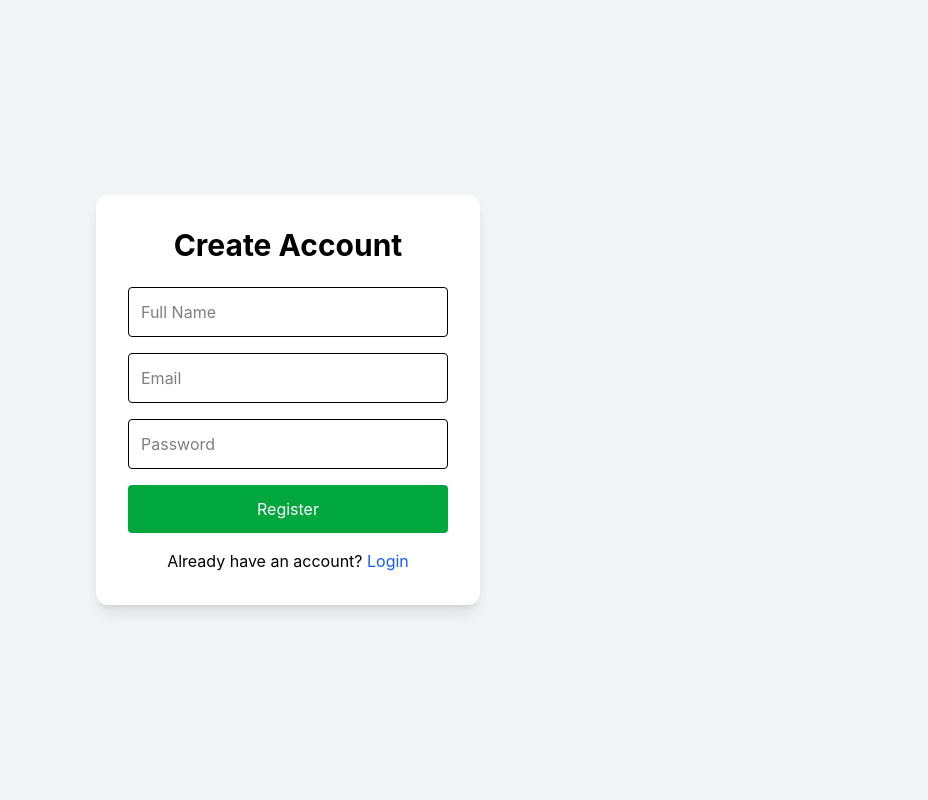
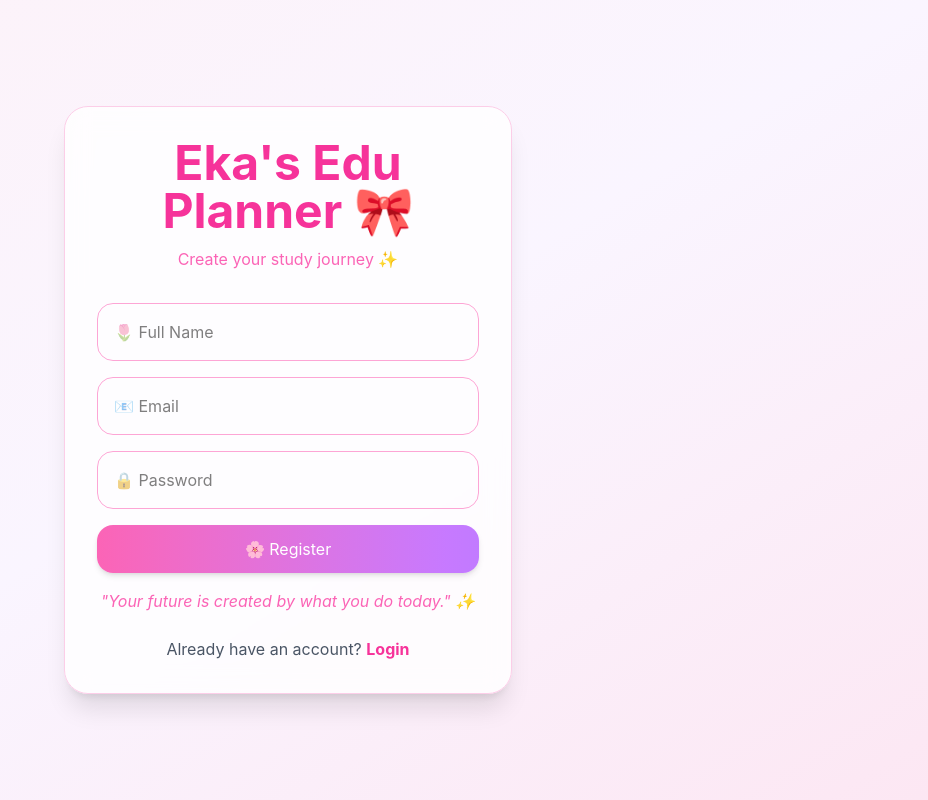
Before and after one commit to mahbubaaktereka/eka-edu-planner, a React (Vite) app: page /register in a window 1280 px wide. Shown: the whole page, without its empty margins (352-1280 px from the left). Built offline with nearby package versions, Linux system fonts and the light colour scheme.

Commit message:
Cute UI makeover completed

```diff
--- a/src/pages/Dashboard.jsx
+++ b/src/pages/Dashboard.jsx
@@ -7,11 +7,15 @@ function Dashboard() {
 
   const [tasks, setTasks] = useState([]);
   const [taskInput, setTaskInput] = useState("");
-  const [subject, setSubject] = useState("Programming");
+  const [subject, setSubject] = useState("💻 Programming");
   const [dueDate, setDueDate] = useState("");
   const [search, setSearch] = useState("");
 
   const token = localStorage.getItem("token");
+
+  const user = JSON.parse(
+    localStorage.getItem("user")
+  );
 
   useEffect(() => {
     if (!token) {
@@ -58,6 +62,7 @@ function Dashboard() {
       );
 
       setTasks([...tasks, res.data]);
+
       setTaskInput("");
       setDueDate("");
     } catch (error) {
@@ -98,30 +103,45 @@ function Dashboard() {
   );
 
   return (
-    <div className="min-h-screen bg-gray-100 p-8">
-      <div className="flex justify-between items-center mb-6">
-        <h1 className="text-4xl font-bold">
-          Eka's Edu Planner
+    <div className="min-h-screen bg-gradient-to-br from-pink-50 via-purple-50 to-pink-100 p-8">
+
+      <div className="flex justify-between items-center mb-8">
+
+        <div>
+          <h1 className="text-5xl font-bold text-pink-500">
+             Eka's Edu Planner 🎀
           </h1>
+
+          <p className="text-xl text-gray-700 mt-3">
+            Welcome, {user?.name} 🌷
+          </p>
+
+          <p className="text-pink-400 mt-2">
+            Stay organized, study smarter and achieve your goals ✨
+          </p>
+        </div>
 
         <button
           onClick={logout}
-          className="bg-red-600 text-white px-4 py-2 rounded"
+          className="bg-gradient-to-r from-purple-400 to-pink-500 text-white px-5 py-3 rounded-2xl shadow-md"
         >
-          Logout
+          💜 Logout
         </button>
+
       </div>
 
-      <div className="bg-white p-5 rounded shadow mb-6">
+      <div className="bg-pink-100 border border-pink-200 p-6 rounded-3xl shadow-md mb-6">
+
         <div className="flex flex-col gap-3">
+
           <input
             type="text"
-            placeholder="Task Name"
+            placeholder="📝 Task Name"
             value={taskInput}
             onChange={(e) =>
               setTaskInput(e.target.value)
             }
-            className="border p-3 rounded"
+            className="border border-pink-300 p-3 rounded-2xl"
           />
 
           <select
@@ -129,57 +149,71 @@ function Dashboard() {
             onChange={(e) =>
               setSubject(e.target.value)
             }
-            className="border p-3 rounded"
+            className="border border-pink-300 p-3 rounded-2xl"
           >
-            <option>Programming</option>
-            <option>Mathematics</option>
-            <option>Physics</option>
-            <option>English</option>
+            <option>💻 Programming</option>
+            <option>📐 Mathematics</option>
+            <option>⚛️ Physics</option>
+            <option>📚 English</option>
           </select>
-
                     <input
             type="date"
             value={dueDate}
             onChange={(e) =>
               setDueDate(e.target.value)
             }
-            className="border p-3 rounded"
+            className="border border-pink-300 p-3 rounded-2xl"
           />
 
           <button
             onClick={addTask}
-            className="bg-blue-600 text-white p-3 rounded"
+            className="bg-gradient-to-r from-pink-400 to-purple-400 text-white p-3 rounded-2xl shadow-md"
           >
-            Add Task
+            ✨ Add Task
           </button>
+
         </div>
       </div>
+
       <input
         type="text"
-        placeholder="Search Task..."
+        placeholder="🔍 Search Task..."
         value={search}
         onChange={(e) =>
           setSearch(e.target.value)
         }
-        className="border p-3 rounded w-full mb-4"
+        className="border border-pink-300 p-3 rounded-2xl w-full mb-4"
       />
 
+      {filteredTasks.length === 0 ? (
+        <div className="text-center py-12">
+          <h2 className="text-4xl font-bold text-pink-500">
+            🧸 No Study Tasks Yet
+          </h2>
+
+          <p className="text-gray-500 mt-3">
+            Add your first task and start
+            your productive journey ✨
+          </p>
+        </div>
+      ) : (
         <div className="space-y-3">
+
           {filteredTasks.map((task) => (
             <div
               key={task._id}
-            className="bg-white p-4 rounded shadow flex justify-between items-center"
+              className="bg-pink-50 border border-pink-200 p-4 rounded-3xl shadow-md flex justify-between items-center"
             >
               <div>
-              <h3 className="font-bold">
+                <h3 className="font-bold text-lg">
                   {task.title}
                 </h3>
 
-              <p>
-                Subject: {task.subject}
+                <p className="mt-1">
+                  {task.subject}
                 </p>
 
-              <p>
+                <p className="text-sm text-gray-500">
                   Due Date: {task.dueDate || "Not Set"}
                 </p>
               </div>
@@ -188,13 +222,15 @@ function Dashboard() {
                 onClick={() =>
                   deleteTask(task._id)
                 }
-              className="bg-red-500 text-white px-3 py-2 rounded"
+                className="bg-pink-500 hover:bg-pink-600 text-white px-4 py-2 rounded-2xl"
               >
-              Delete
+                🗑 Delete
               </button>
             </div>
           ))}
+
         </div>
+      )}
     </div>
   );
 }
--- a/src/pages/Login.jsx
+++ b/src/pages/Login.jsx
@@ -1,83 +1,109 @@
 import { useState } from "react";
-import { useNavigate } from "react-router-dom";
+import { Link, useNavigate } from "react-router-dom";
 import axios from "axios";
 
 function Login() {
   const navigate = useNavigate();
 
-  const [formData, setFormData] = useState({
-    email: "",
-    password: "",
-  });
+  const [email, setEmail] = useState("");
+  const [password, setPassword] = useState("");
 
-  const handleChange = (e) => {
-    setFormData({
-      ...formData,
-      [e.target.name]: e.target.value,
-    });
-  };
-
-  const handleSubmit = async (e) => {
+  const handleLogin = async (e) => {
     e.preventDefault();
 
     try {
       const response = await axios.post(
         "http://localhost:5000/api/auth/login",
-        formData
+        {
+          email,
+          password,
+        }
       );
 
-      localStorage.setItem("token", response.data.token);
+      localStorage.setItem(
+        "token",
+        response.data.token
+      );
 
       localStorage.setItem(
         "user",
         JSON.stringify(response.data.user)
       );
 
-      alert("Login successful");
-
       navigate("/dashboard");
     } catch (error) {
       alert(
         error.response?.data?.message ||
-          "Login failed"
+          "Login Failed"
       );
     }
   };
 
   return (
-    <div className="min-h-screen bg-gray-100 flex items-center justify-center">
-      <div className="bg-white p-8 rounded-xl shadow-lg w-96">
-        <h1 className="text-3xl font-bold text-center mb-6">
-          Eka's Edu Planner
+    <div className="min-h-screen bg-gradient-to-br from-pink-50 via-purple-50 to-pink-100 flex items-center justify-center p-4">
+
+      <div className="bg-white/80 backdrop-blur-md border border-pink-200 shadow-xl rounded-3xl p-8 w-full max-w-md">
+
+        <h1 className="text-5xl font-bold text-center text-pink-500">
+           Eka's Edu Planner 🎀
         </h1>
 
-        <form onSubmit={handleSubmit}>
+        <p className="text-center text-pink-400 mt-3">
+          Plan. Study. Shine. ✨
+        </p>
+
+        <form
+          onSubmit={handleLogin}
+          className="mt-8 space-y-4"
+        >
+
           <input
             type="email"
-            name="email"
-            placeholder="Email"
-            value={formData.email}
-            onChange={handleChange}
-            className="w-full border p-3 rounded mb-4"
+            placeholder="📧 Email"
+            value={email}
+            onChange={(e) =>
+              setEmail(e.target.value)
+            }
+            className="w-full border border-pink-300 p-4 rounded-2xl focus:outline-none focus:ring-2 focus:ring-pink-300"
+            required
           />
 
           <input
             type="password"
-            name="password"
-            placeholder="Password"
-            value={formData.password}
-            onChange={handleChange}
-            className="w-full border p-3 rounded mb-4"
+            placeholder="🔒 Password"
+            value={password}
+            onChange={(e) =>
+              setPassword(e.target.value)
+            }
+            className="w-full border border-pink-300 p-4 rounded-2xl focus:outline-none focus:ring-2 focus:ring-pink-300"
+            required
           />
 
           <button
             type="submit"
-            className="w-full bg-blue-600 text-white p-3 rounded"
+            className="w-full bg-gradient-to-r from-pink-400 to-purple-400 text-white py-3 rounded-2xl shadow-md hover:scale-105 transition duration-300"
           >
-            Login
+            ✨ Login
           </button>
+
         </form>
+
+        <p className="text-center text-pink-400 mt-4 italic">
+          "Every study session brings you closer to your dreams." 🌸
+        </p>
+
+        <p className="text-center mt-6 text-gray-600">
+          Don't have an account?{" "}
+          <Link
+            to="/register"
+            className="text-pink-500 font-bold hover:text-pink-600"
+          >
+            Register
+          </Link>
+        </p>
+
       </div>
+
     </div>
   );
 }
--- a/src/pages/Register.jsx
+++ b/src/pages/Register.jsx
@@ -5,88 +5,109 @@ import axios from "axios";
 function Register() {
   const navigate = useNavigate();
 
-  const [formData, setFormData] = useState({
-    name: "",
-    email: "",
-    password: "",
-  });
+  const [name, setName] = useState("");
+  const [email, setEmail] = useState("");
+  const [password, setPassword] = useState("");
 
-  const handleChange = (e) => {
-    setFormData({
-      ...formData,
-      [e.target.name]: e.target.value,
-    });
-  };
-
-  const handleSubmit = async (e) => {
+  const handleRegister = async (e) => {
     e.preventDefault();
 
     try {
-      const response = await axios.post(
+      await axios.post(
         "http://localhost:5000/api/auth/register",
-        formData
+        {
+          name,
+          email,
+          password,
+        }
       );
 
-      alert(response.data.message);
+      alert("🎉 Registration Successful!");
       navigate("/");
     } catch (error) {
       alert(
         error.response?.data?.message ||
-        "Registration failed"
+          "Registration Failed"
       );
     }
   };
 
   return (
-    <div className="min-h-screen bg-gray-100 flex items-center justify-center">
-      <div className="bg-white p-8 rounded-xl shadow-lg w-96">
-        <h1 className="text-3xl font-bold text-center mb-6">
-          Create Account
+    <div className="min-h-screen bg-gradient-to-br from-pink-50 via-purple-50 to-pink-100 flex items-center justify-center p-4">
+
+      <div className="bg-white/80 backdrop-blur-md border border-pink-200 shadow-xl rounded-3xl p-8 w-full max-w-md">
+
+        <h1 className="text-5xl font-bold text-center text-pink-500">
+          Eka's Edu Planner 🎀
         </h1>
 
-        <form onSubmit={handleSubmit}>
+        <p className="text-center text-pink-400 mt-3">
+          Create your study journey ✨
+        </p>
+
+        <form
+          onSubmit={handleRegister}
+          className="mt-8 space-y-4"
+        >
+
           <input
             type="text"
-            name="name"
-            placeholder="Full Name"
-            value={formData.name}
-            onChange={handleChange}
-            className="w-full border p-3 rounded mb-4"
+            placeholder="🌷 Full Name"
+            value={name}
+            onChange={(e) =>
+              setName(e.target.value)
+            }
+            className="w-full border border-pink-300 p-4 rounded-2xl focus:outline-none focus:ring-2 focus:ring-pink-300"
+            required
           />
 
           <input
             type="email"
-            name="email"
-            placeholder="Email"
-            value={formData.email}
-            onChange={handleChange}
-            className="w-full border p-3 rounded mb-4"
+            placeholder="📧 Email"
+            value={email}
+            onChange={(e) =>
+              setEmail(e.target.value)
+            }
+            className="w-full border border-pink-300 p-4 rounded-2xl focus:outline-none focus:ring-2 focus:ring-pink-300"
+            required
           />
 
           <input
             type="password"
-            name="password"
-            placeholder="Password"
-            value={formData.password}
-            onChange={handleChange}
-            className="w-full border p-3 rounded mb-4"
+            placeholder="🔒 Password"
+            value={password}
+            onChange={(e) =>
+              setPassword(e.target.value)
+            }
+            className="w-full border border-pink-300 p-4 rounded-2xl focus:outline-none focus:ring-2 focus:ring-pink-300"
+            required
           />
 
           <button
             type="submit"
-            className="w-full bg-green-600 text-white p-3 rounded"
+            className="w-full bg-gradient-to-r from-pink-400 to-purple-400 text-white py-3 rounded-2xl shadow-md hover:scale-105 transition duration-300"
           >
-            Register
+            🌸 Register
           </button>
+
         </form>
 
-        <p className="text-center mt-4">
+        <p className="text-center text-pink-400 mt-4 italic">
+          "Your future is created by what you do today." ✨
+        </p>
+
+        <p className="text-center mt-6 text-gray-600">
           Already have an account?{" "}
-          <Link to="/" className="text-blue-600">
+          <Link
+            to="/"
+            className="text-pink-500 font-bold hover:text-pink-600"
+          >
             Login
           </Link>
         </p>
+
       </div>
+
     </div>
   );
 }
```
Lines whose indentation alone changed are shown as unchanged.
